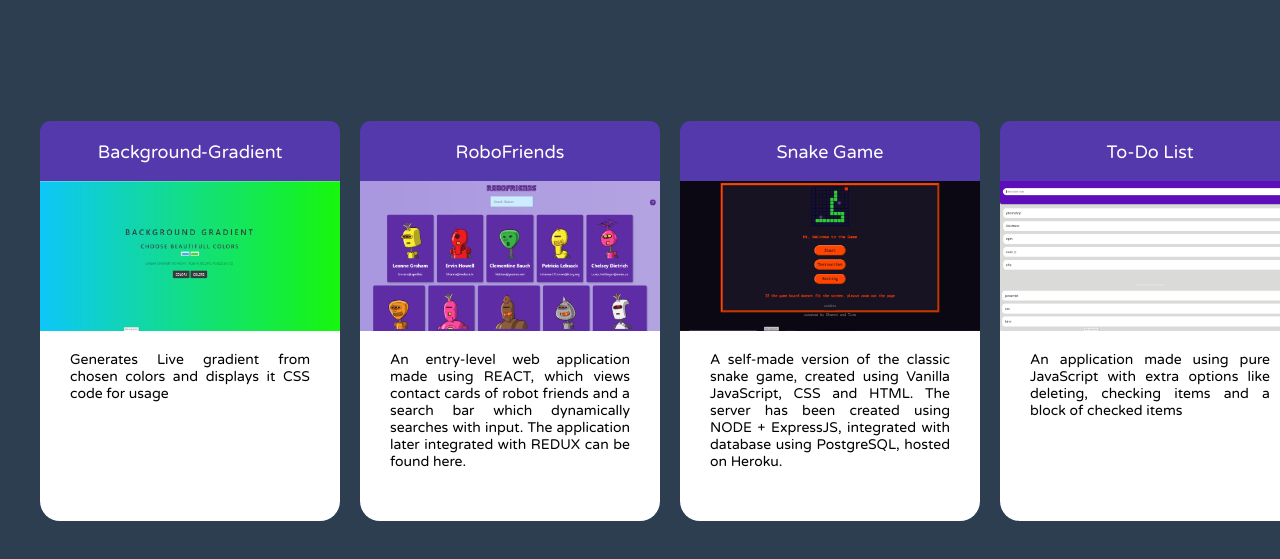
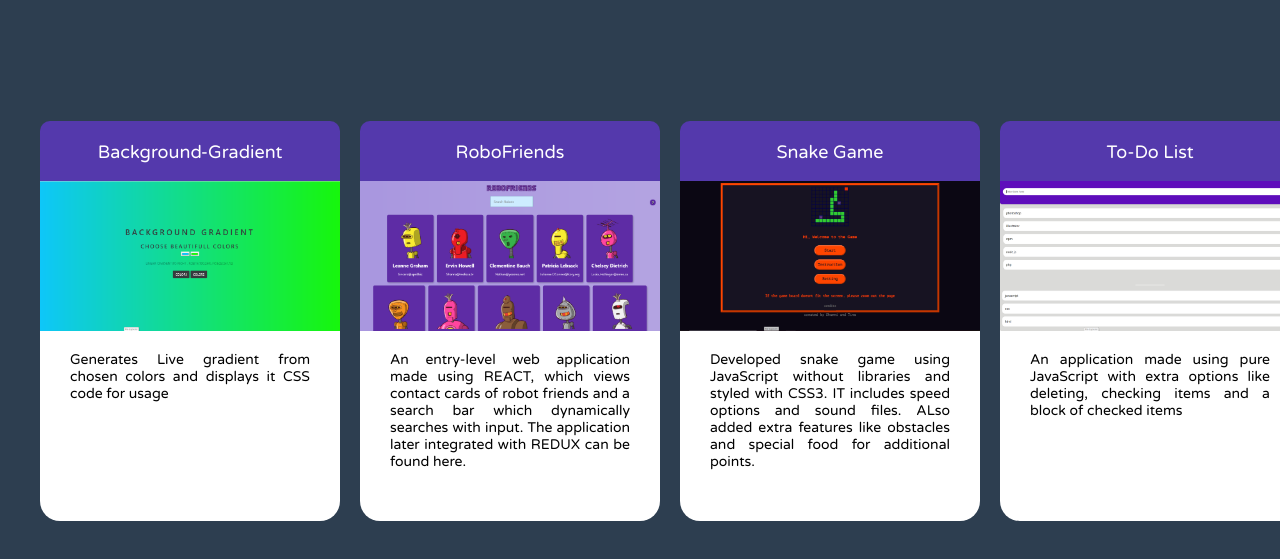
Before and after one commit to shummi7/Portfolio, a plain HTML site: page index.html in a window 1280 px wide. Both pictures are taken after a click on the button "Project". Shown: the part 59-618 px from the top of the page. Drawn offline with nearby package versions, Linux system fonts and the light colour scheme.

Commit message:
changing desc

```diff
--- a/index.html
+++ b/index.html
@@ -102,7 +102,8 @@
         <div class='project_tab'>
             <p>Snake Game</p>
             <img src='snake_game.PNG' width='300px' height='150px'>
-            <span>A self-made version of the classic snake game, created using Vanilla JavaScript, CSS and HTML. The server has been created using NODE + ExpressJS, integrated with database using PostgreSQL, hosted on Heroku.</span>
+            <span>Developed snake game using JavaScript without libraries and styled with CSS3. IT includes speed options and sound files. ALso added extra features like obstacles and special food for additional points.
+                </span>
         </div>
         <div class='project_tab'>
             <p>To-Do List</p>
```
